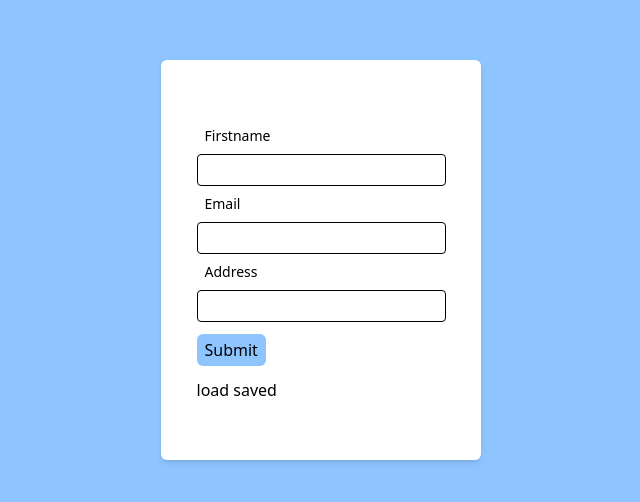
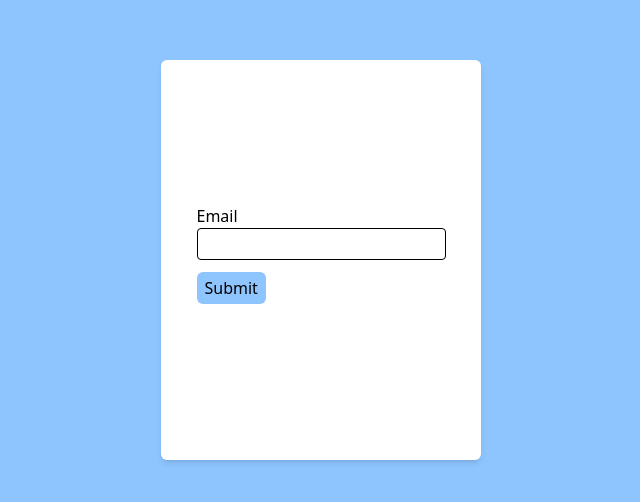
Before and after one commit to sammyyaws/react-tutorials, a React (Vite) app: page / in a window 1280 px wide. Shown: the part 140-642 px from the top of the page, without its empty margins (319-959 px from the left). Built offline with nearby package versions, Linux system fonts and the light colour scheme.

Commit message:
Update: learning how to make reusable formik control component

```diff
--- a/src/App.jsx
+++ b/src/App.jsx
@@ -1,13 +1,13 @@
 import InstaForms from "./components/InstaForms"
 import "./styles/styles.css"
-
+import FormikContainer from "./components/FormikContainer"
 function App() {
 
 
   return (
     <div className="items-center justify-center flex h-screen w-screen  bg-opacity-90">
-
-   <InstaForms/>
+  <FormikContainer/>
+   {/* <InstaForms/> */}
     </div>
   )
 }
--- /dev/null
+++ b/src/components/FormikContainer.jsx
@@ -0,0 +1,42 @@
+import React from 'react'
+import { Formik,Form,Field } from 'formik'
+import * as Yup from "yup"
+import { formbox,button } from '../styles/FormClass'
+import FormikControl from './FormikControl'
+//initail values
+const initialValues={
+email:"",
+}
+//validating
+const validationSchema=Yup.object({
+email:Yup.string().required("This field is required")
+})
+//on submit function
+const onSubmit =values=>{
+    console.log(values)
+}
+function FormikContainer() {
+
+
+  return (
+    <div className={formbox}>
+    <Formik validationSchema={validationSchema} initialValues={initialValues} onSubmit={onSubmit}>
+    {  formik=>(
+        <Form>
+
+<FormikControl control="input" name="email" type="email" label="Email"/>
+        <button className={button} type="submit" disabled={!formik.isValid || formik.isSubmitting}> Submit</button>
+        </Form>
+
+    )
+
+
+    }
+
+    </Formik>
+
+    </div>
+  )
+}
+
+export default FormikContainer
--- /dev/null
+++ b/src/components/FormikControl.jsx
@@ -0,0 +1,18 @@
+import Input from './Input'
+import React from 'react'
+
+function FormikControl(props) {
+    const{control,...rest}=props
+  switch(control){
+    case"input": return <Input {...rest}/>
+    case "textarea":
+    case "checkbox":
+    case "radio":
+    case "select":
+    case "date":
+        default :
+        return null
+  }
+}
+
+export default FormikControl
--- /dev/null
+++ b/src/components/Input.jsx
@@ -0,0 +1,16 @@
+import React from 'react'
+import { Field,ErrorMessage } from 'formik'
+import { input, inputerror } from '../styles/FormClass'
+
+function Input(props) {
+    const {name,label,...rest}=props
+  return (
+    <div>
+    <label className='label'>{label}</label>
+      <Field className={input}id={name} name={name} {...rest}/>
+      <ErrorMessage className={inputerror} component="div" name={name}/>
+    </div>
+  )
+}
+
+export default Input
```
